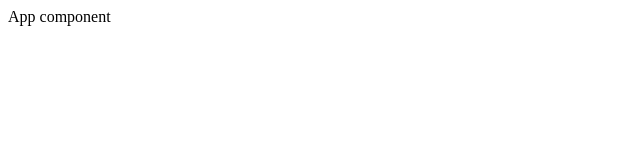
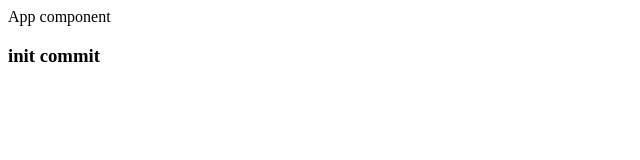
Before and after one commit to rana22/end2end_test_setup, a React app in the folder react-app/: page / in a window 1280 px wide. Shown: the top 160 px of the page, without its empty margins (0-640 px from the left). Built offline with nearby package versions, Linux system fonts and the light colour scheme.

Commit message:
init deploy

```diff
--- a/react-app/src/App.js
+++ b/react-app/src/App.js
@@ -7,6 +7,7 @@ const App = () => {
   return (
     <>
       App component
+      <h3>init commit</h3>
     </>
   );
 };
```
